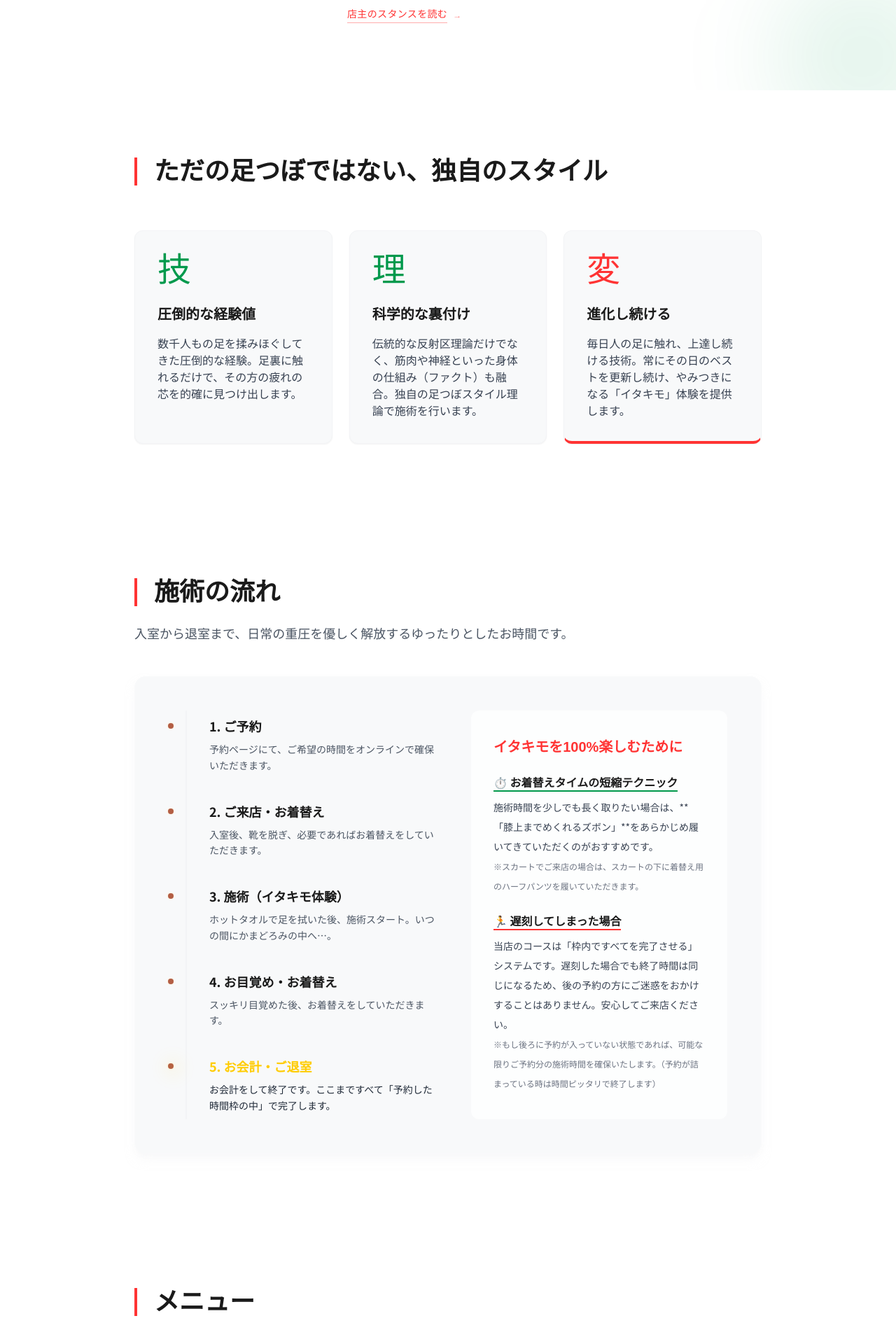
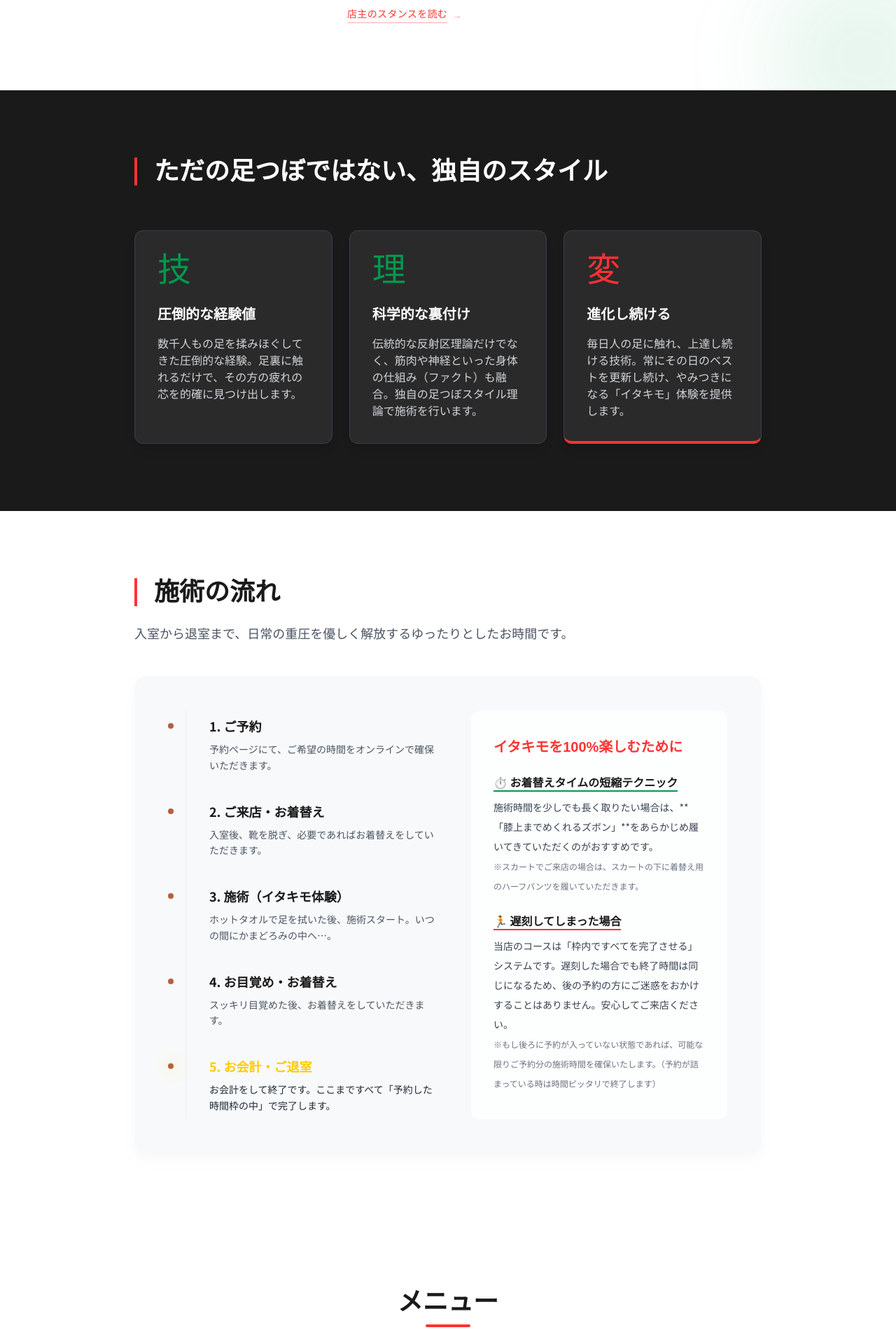
Before and after one commit to ashiyafukusuke/fukusuke2, a Next.js app: page / in a window 1280 px wide. Shown: the part 2140-4060 px from the top of the page at 70% size. Built offline with nearby package versions, Linux system fonts and the light colour scheme.

Commit message:
Add files via upload

```diff
--- a/src/components/Footer.tsx
+++ b/src/components/Footer.tsx
@@ -3,14 +3,14 @@ import { motion } from "framer-motion";
 
 export default function Footer() {
   return (
-    <footer className="bg-paper py-24 px-6 border-t border-gray-200 relative overflow-hidden">
-      <div className="absolute top-0 left-0 w-full h-1 bg-gradient-to-r from-olive to-terracotta"></div>
+    <footer className="bg-gradient-to-br from-terracotta to-vitality py-24 px-6 relative overflow-hidden text-white">
+      <div className="absolute top-0 left-0 w-full h-2 bg-white/20"></div>
       <div className="max-w-4xl mx-auto flex flex-col items-center text-center relative z-10">
         <motion.h2
           initial={{ opacity: 0, scale: 0.9 }}
           whileInView={{ opacity: 1, scale: 1 }}
           viewport={{ once: true }}
-          className="font-serif text-3xl md:text-4xl font-bold text-ink mb-8 tracking-wide"
+          className="font-serif text-3xl md:text-4xl font-bold text-white mb-8 tracking-wide drop-shadow-sm"
         >
           【足つぼ専門店 イタキモ】
         </motion.h2>
@@ -19,7 +19,7 @@ export default function Footer() {
           whileInView={{ opacity: 1, y: 0 }}
           viewport={{ once: true }}
           transition={{ delay: 0.2 }}
-          className="text-gray-600 mb-12 leading-loose max-w-xl text-sm md:text-base"
+          className="text-white/90 mb-12 leading-loose max-w-xl text-sm md:text-base font-medium"
         >
           日々の疲れをリセットし、本来の身軽さを取り戻す場所。<br/>
           HIBARIDOの決して大きくはない一室ではありますが、全身全霊を込めて足揉みさせて頂きます。
@@ -30,7 +30,7 @@ export default function Footer() {
           whileInView={{ opacity: 1 }}
           viewport={{ once: true }}
           transition={{ delay: 0.3 }}
-          className="text-xs text-gray-400 tracking-widest mb-4 uppercase"
+          className="text-xs text-white/60 tracking-widest mb-4 uppercase"
         >
           Powered by RESERVA
         </motion.p>
@@ -42,7 +42,7 @@ export default function Footer() {
           whileHover={{ scale: 1.05 }}
           whileTap={{ scale: 0.95 }}
           href="#"
-          className="inline-flex items-center justify-center bg-gradient-to-r from-vitality to-terracotta hover:from-[#FF7A50] hover:to-[#C6674B] text-white font-bold py-4 px-16 rounded-full transition-all duration-300 shadow-xl shadow-vitality/30 hover:shadow-vitality/50 text-lg tracking-widest"
+          className="inline-flex items-center justify-center bg-white text-terracotta hover:bg-gray-50 font-bold py-4 px-16 rounded-full transition-all duration-300 shadow-xl shadow-black/20 text-lg tracking-widest"
         >
           行く日を決める
         </motion.a>
@@ -52,11 +52,11 @@ export default function Footer() {
           whileInView={{ opacity: 1 }}
           viewport={{ once: true }}
           transition={{ delay: 0.5 }}
-          className="mt-12 text-sm text-gray-500 leading-loose flex flex-col items-center"
+          className="mt-12 text-sm text-white/80 leading-loose flex flex-col items-center"
         >
           <p><strong>所在地:</strong> 〒202-0001 東京都西東京市ひばりが丘3丁目2−51 2番 51号 2F R-09</p>
           <p className="mt-2"><strong>営業日:</strong> 水・木 6時30分～21時30分</p>
-          <p className="text-xs mt-1">※その他曜日は予約ページにてご確認ください。予約枠がある日時は営業日となります。</p>
+          <p className="text-xs mt-1 text-white/70">※その他曜日は予約ページにてご確認ください。予約枠がある日時は営業日となります。</p>
         </motion.div>
 
         <motion.p
@@ -64,7 +64,7 @@ export default function Footer() {
           whileInView={{ opacity: 1 }}
           viewport={{ once: true }}
           transition={{ delay: 0.6 }}
-          className="mt-16 text-xs text-gray-400 tracking-widest"
+          className="mt-16 text-xs text-white/60 tracking-widest"
         >
           西東京市 ひばりが丘 HIBARIDO 内 / イタキモ師 福助
         </motion.p>
--- a/src/components/Menu.tsx
+++ b/src/components/Menu.tsx
@@ -44,14 +44,17 @@ export default function Menu() {
   return (
     <section id="menu" className="py-24 px-6 md:px-12 bg-offwhite text-ink">
       <div className="max-w-4xl mx-auto">
-        <motion.h2
+        <motion.div
           initial={{ opacity: 0, y: 20 }}
           whileInView={{ opacity: 1, y: 0 }}
           viewport={{ once: true }}
-          className="font-serif text-3xl md:text-4xl font-bold text-ink mb-16 border-l-4 border-terracotta pl-6"
+          className="text-center mb-16"
         >
-          メニュー
-        </motion.h2>
+          <h2 className="font-serif text-3xl md:text-4xl font-bold text-ink inline-block relative">
+            メニュー
+            <div className="absolute -bottom-4 left-1/2 transform -translate-x-1/2 w-16 h-1 bg-terracotta rounded-full"></div>
+          </h2>
+        </motion.div>
 
         <div className="space-y-8">
           {menus.map((item, idx) => (
--- a/src/components/Philosophy.tsx
+++ b/src/components/Philosophy.tsx
@@ -7,34 +7,34 @@ export default function Philosophy() {
       title: "技",
       subtitle: "圧倒的な経験値",
       color: "text-olive",
-      border: "border-gray-100",
+      border: "border-gray-700",
       content: "数千人もの足を揉みほぐしてきた圧倒的な経験。足裏に触れるだけで、その方の疲れの芯を的確に見つけ出します。"
     },
     {
       title: "理",
       subtitle: "科学的な裏付け",
       color: "text-olive",
-      border: "border-gray-100",
+      border: "border-gray-700",
       content: "伝統的な反射区理論だけでなく、筋肉や神経といった身体の仕組み（ファクト）も融合。独自の足つぼスタイル理論で施術を行います。"
     },
     {
       title: "変",
       subtitle: "進化し続ける",
       color: "text-terracotta",
-      border: "border-b-4 border-b-terracotta border-gray-100",
+      border: "border-b-4 border-b-terracotta border-gray-700",
       content: "毎日人の足に触れ、上達し続ける技術。常にその日のベストを更新し続け、やみつきになる「イタキモ」体験を提供します。"
     }
   ];
 
   return (
-    <section className="py-24 px-6 md:px-12 bg-offwhite">
+    <section className="py-24 px-6 md:px-12 bg-ink text-white">
       <div className="max-w-4xl mx-auto">
         <motion.h2
           initial={{ opacity: 0, y: 20 }}
           whileInView={{ opacity: 1, y: 0 }}
           viewport={{ once: true }}
           transition={{ duration: 0.6 }}
-          className="font-serif text-3xl md:text-4xl font-bold text-ink mb-16 border-l-4 border-terracotta pl-6 leading-tight"
+          className="font-serif text-3xl md:text-4xl font-bold text-white mb-16 border-l-4 border-terracotta pl-6 leading-tight"
         >
           ただの足つぼではない、独自のスタイル
         </motion.h2>
@@ -47,11 +47,11 @@ export default function Philosophy() {
               whileInView={{ opacity: 1, y: 0 }}
               viewport={{ once: true, margin: "-50px" }}
               transition={{ duration: 0.5, delay: index * 0.2 }}
-              className={`bg-paper p-8 rounded-xl shadow-sm border hover:shadow-md transition-shadow duration-300 ${card.border}`}
+              className={`bg-[#2a2a2a] p-8 rounded-xl shadow-lg border hover:border-gray-500 transition-colors duration-300 ${card.border}`}
             >
               <div className={`text-5xl font-serif mb-6 ${card.color}`}>{card.title}</div>
-              <h3 className="text-xl font-bold text-ink mb-4">{card.subtitle}</h3>
-              <p className="text-gray-700 leading-relaxed text-sm md:text-base">{card.content}</p>
+              <h3 className="text-xl font-bold text-white mb-4">{card.subtitle}</h3>
+              <p className="text-gray-300 leading-relaxed text-sm md:text-base">{card.content}</p>
             </motion.div>
           ))}
         </div>
```
